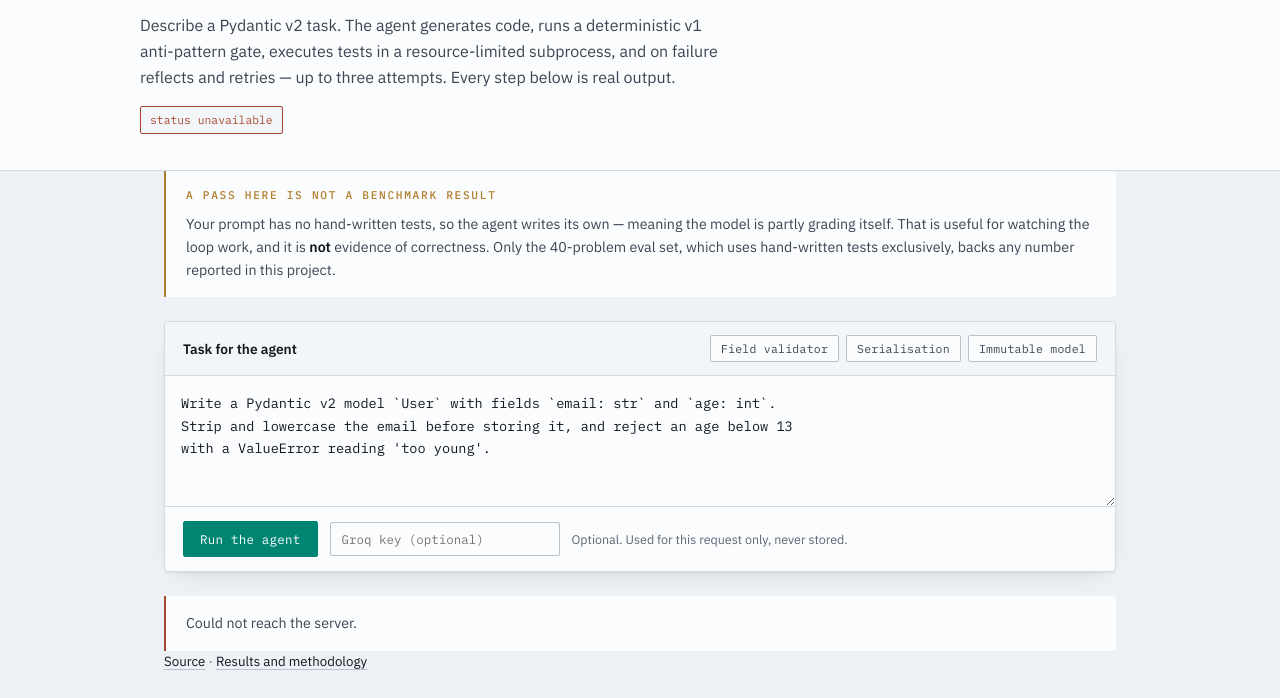
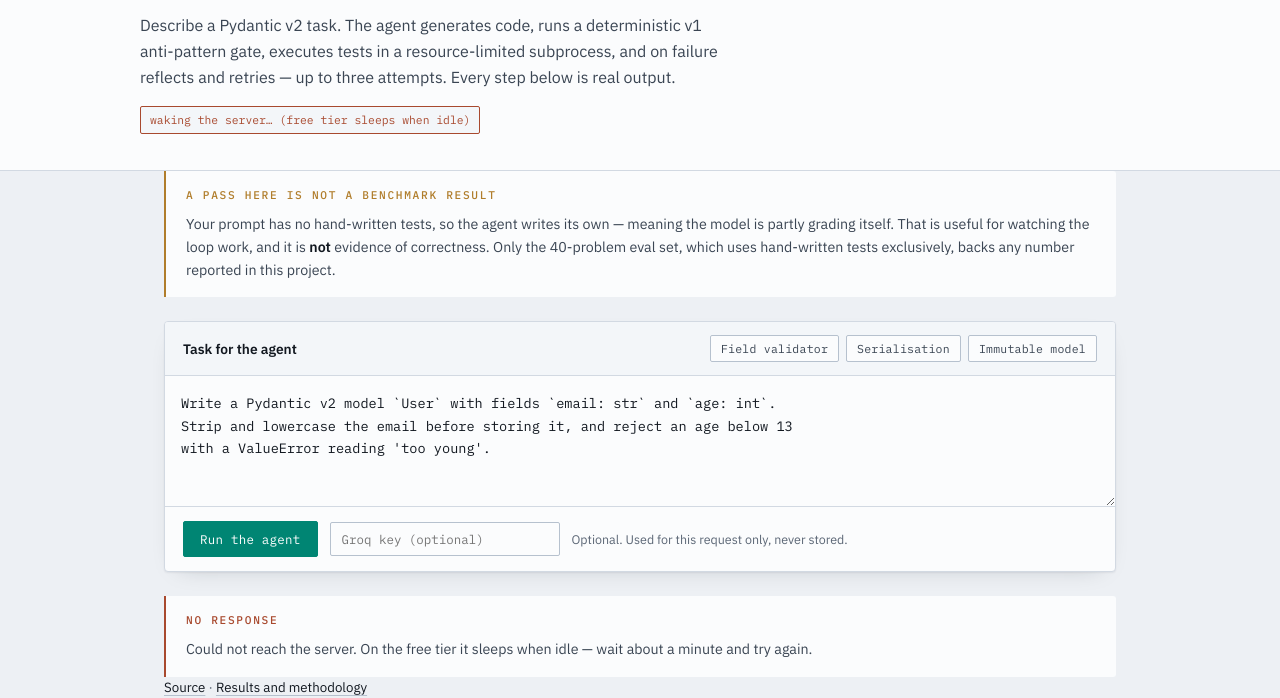
Before and after one commit to Avan1sh/Code-Generation-Agent, a plain HTML site: page serve/static/index.html in a window 1280 px wide. Both pictures are taken after a click on the button "Run the agent". Shown: the part 131-829 px from the top of the page. Before the commit the page ends 804 px from the top, so only its background shows below. Drawn offline with Linux system fonts and the light colour scheme; no server answers.

Commit message:
Switch hosted-demo target from HF Spaces to Render; honour $PORT
Hugging Face Spaces is no longer viable on a free account. As of July 2026 both
the Gradio and Docker SDKs require a paid plan and only Static Spaces, which
have no compute, remain free -- so the earlier deploy instructions were wrong.
Render's free tier still takes Docker, needs no card, and does not expire.

Code changes are small because the container was already portable:
- Both Dockerfiles use shell-form CMD so ${PORT} expands, since Render assigns
  the port at runtime. Falls back to 7860 for local runs. Verified by starting
  the app on port 8123 via the env var.
- Adds render.yaml. GROQ_API_KEY is deliberately marked sync:false rather than
  given a value, so the key is prompted for and stored by Render instead of
  living in a file committed to a public repo.

The free tier sleeps after 15 minutes idle with a 30-60s cold start, so the UI
now handles that instead of showing a dead page: the status strip reports
"waking the server" and retries for about 70 seconds, the run notice warns that
a sleeping server adds a minute, and the network-failure message explains the
sleep rather than just saying it failed.

serve/README.md records why HF was dropped, so the decision is traceable rather
than looking arbitrary.

```diff
--- a/serve/static/index.html
+++ b/serve/static/index.html
@@ -194,7 +194,11 @@
   function esc(t){ var d=document.createElement("div"); d.textContent = t==null?"":t; return d.innerHTML; }
   function chip(text, cls){ return '<span class="chip'+(cls?" "+cls:"")+'">'+esc(text)+"</span>"; }
 
-  function loadStatus(){
+  // Free-tier hosting sleeps after idle, so the first request of the day pays a
+  // 30-60s cold start. Retry visibly rather than showing a dead page.
+  function loadStatus(attempt){
+    attempt = attempt || 0;
+    if (attempt === 0) stripEl.innerHTML = chip("checking status…");
     fetch("api/status").then(function(r){ return r.json(); }).then(function(s){
       var html = "";
       html += chip(s.model);
@@ -208,9 +212,16 @@
         hintEl.textContent = "Shared budget spent for today — a key is required to run.";
         hintEl.style.color = "var(--warn)";
       }
-    }).catch(function(){ stripEl.innerHTML = chip("status unavailable", "chip-fail"); });
+    }).catch(function(){
+      if (attempt < 12){
+        stripEl.innerHTML = chip("waking the server… (free tier sleeps when idle)", "chip-fail");
+        setTimeout(function(){ loadStatus(attempt + 1); }, 6000);
+      } else {
+        stripEl.innerHTML = chip("server unreachable", "chip-fail");
+      }
+    });
   }
-  loadStatus();
+  loadStatus(0);
 
   function renderAttempt(a){
     var gate, gateCls;
@@ -249,7 +260,8 @@
 
     runBtn.disabled = true;
     runBtn.innerHTML = '<span class="spinner"></span> running';
-    logEl.innerHTML = '<div class="notice"><p><span class="spinner"></span> Generating, checking, and running tests in the sandbox. Up to three attempts — this can take 30–90 seconds.</p></div>';
+    logEl.innerHTML = '<div class="notice"><p><span class="spinner"></span> Generating, checking, and running tests in the sandbox. Up to three attempts &mdash; this can take 30&ndash;90 seconds.</p>' +
+      '<p style="font-size:.82rem;color:var(--muted)">If the server was asleep, add another minute for it to wake.</p></div>';
 
     var body = { prompt: prompt };
     var k = keyEl.value.trim();
@@ -295,7 +307,9 @@
       logEl.innerHTML = h;
       loadStatus();
     }).catch(function(){
-      logEl.innerHTML = '<div class="notice" style="border-left-color:var(--warn)"><p>Could not reach the server.</p></div>';
+      logEl.innerHTML = '<div class="notice" style="border-left-color:var(--warn)">' +
+        '<div class="eyebrow" style="color:var(--warn)">no response</div>' +
+        '<p>Could not reach the server. On the free tier it sleeps when idle &mdash; wait about a minute and try again.</p></div>';
     }).finally(function(){
       runBtn.disabled = false;
       runBtn.textContent = "Run the agent";
```
Also changed, not shown: 4 other files.
